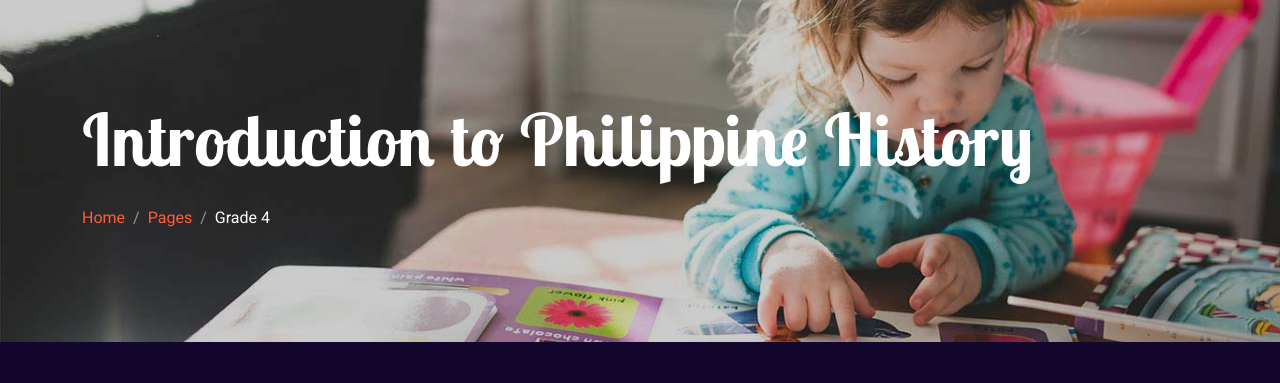
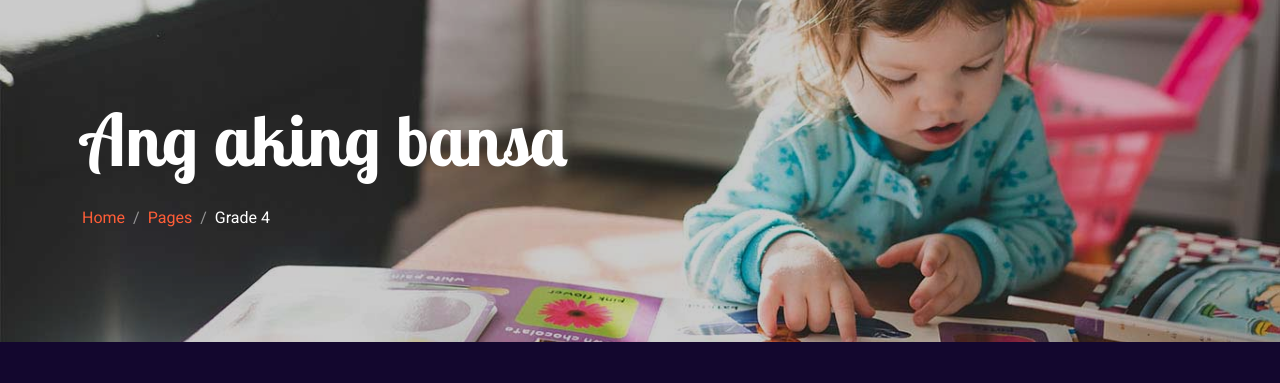
Before and after one commit to kylecanonigo/Indio, a Django app: page /chapters/lessons in a window 1280 px wide. Shown: the part 84-467 px from the top of the page. Run offline with Django 4.2, Linux system fonts and the light colour scheme; some libraries are stand-ins or nearby versions.

Commit message:
Initial commit

```diff
--- a/Indio/chapters/templates/chapters/lessons_list.html
+++ b/Indio/chapters/templates/chapters/lessons_list.html
@@ -6,7 +6,7 @@
         <!-- Page Header End -->
         <div class="container-xxl py-5 page-header position-relative mb-5">
             <div class="container py-5">
-                <h1 class="display-2 text-white animated slideInDown mb-4">Introduction to Philippine History</h1>
+                <h1 class="display-2 text-white animated slideInDown mb-4">Ang aking bansa</h1>
                 <nav aria-label="breadcrumb animated slideInDown">
                     <ol class="breadcrumb">
                         <li class="breadcrumb-item"><a href="#">Home</a></li>
```
